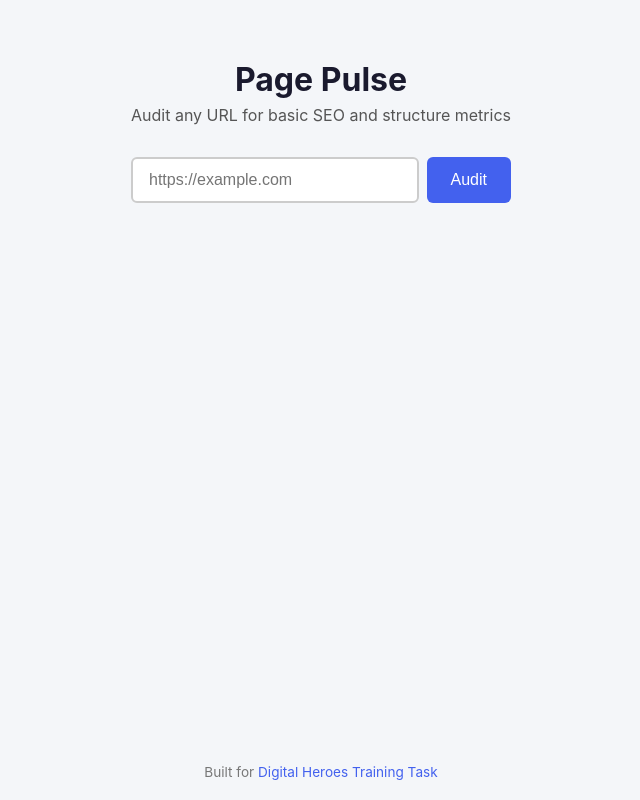
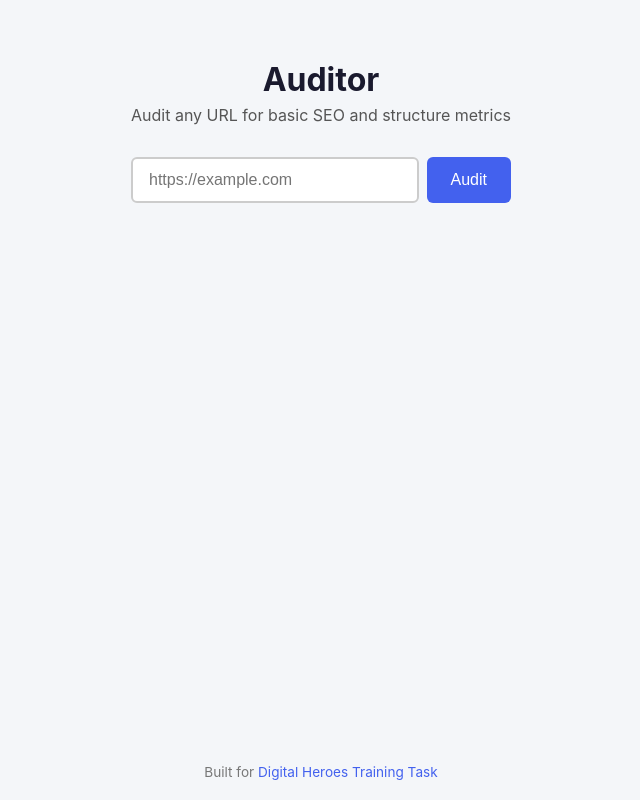
Before and after one commit to swarupio/Auditor, a website: page public/index.html in a window 1280 px wide. Shown: the whole page, without its empty margins (319-959 px from the left). Drawn offline with Linux system fonts and the light colour scheme.

Commit message:
Initial commit - URL Auditor setup

```diff
--- a/public/index.html
+++ b/public/index.html
@@ -3,13 +3,13 @@
 <head>
   <meta charset="UTF-8">
   <meta name="viewport" content="width=device-width, initial-scale=1.0">
-  <title>Page Pulse</title>
+  <title>AUditor</title>
   <link rel="stylesheet" href="style.css">
 </head>
 <body>
   <div class="container">
     <header>
-      <h1>Page Pulse</h1>
+      <h1>Auditor</h1>
       <p>Audit any URL for basic SEO and structure metrics</p>
     </header>
 
```
Also changed, not shown: 1 other file.
